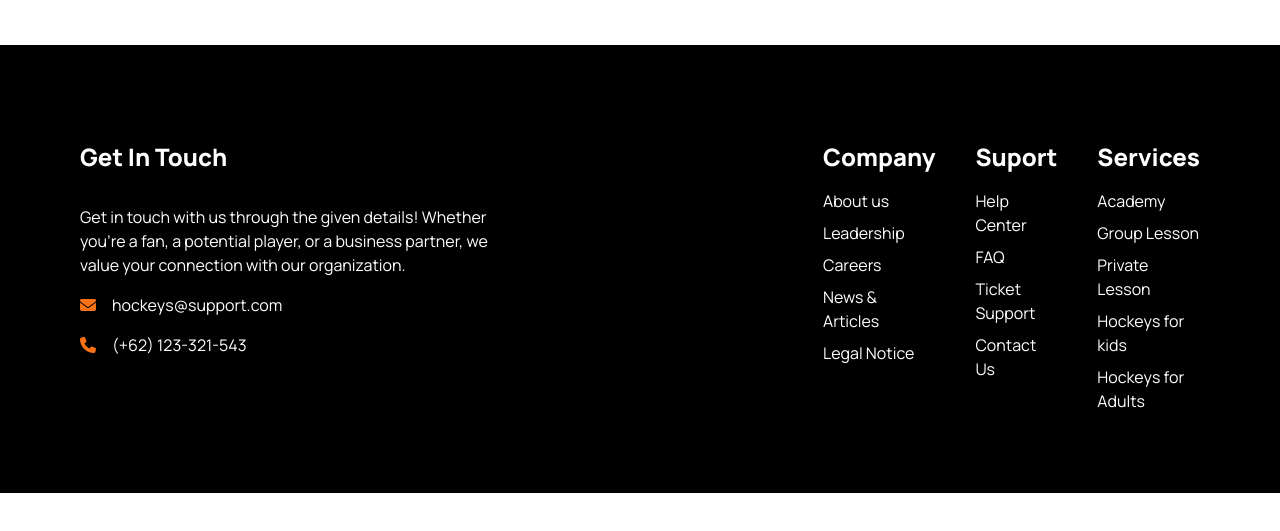
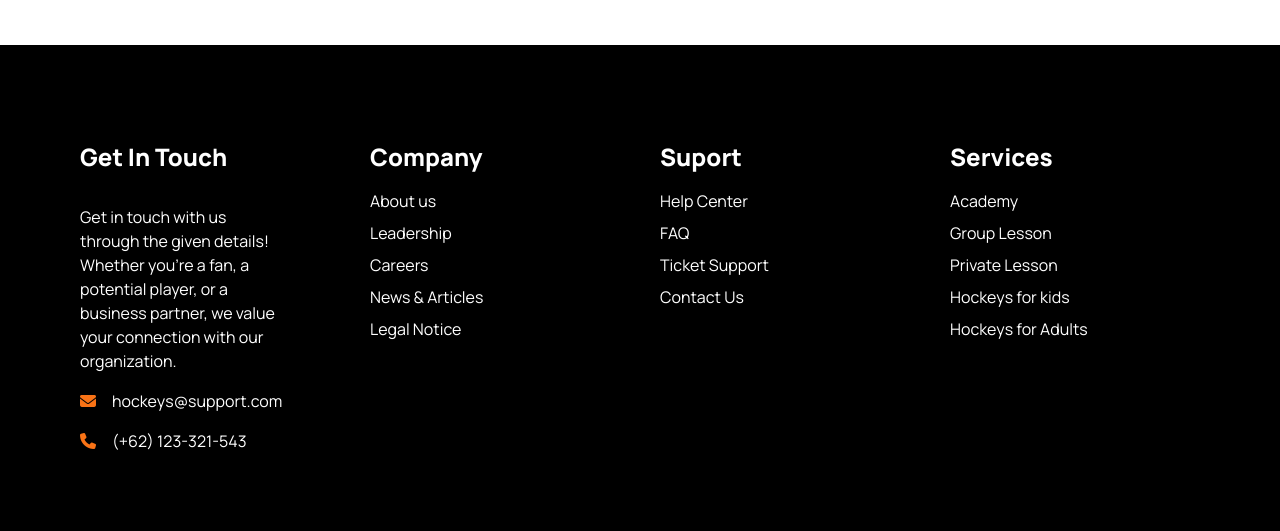
Before and after one commit to mus03/assignment-3-hockeys, a plain HTML site: page index.html in a window 1280 px wide. Shown: the part 5896-6427 px from the top of the page. Before the commit the page ends 6389 px from the top, so only its background shows below. Drawn offline with nearby package versions, Linux system fonts and the light colour scheme.

Commit message:
alignment changes

```diff
--- a/index.html
+++ b/index.html
@@ -526,46 +526,46 @@
     <!-- footer section -->
     <footer class="flex flex-col lg:flex-row justify-evenly gap-8 lg:gap-10 p-5 lg:p-20 bg-black text-white space-y-4">
 
-        <nav class="flex flex-col justify-center items-center lg:justify-start lg:items-start space-y-4">
+        <nav class="flex-1 flex flex-col justify-center items-center lg:justify-start lg:items-start space-y-4">
           <header class="text-2xl font-extrabold my-4">Get In Touch</header>
-          <p class="text-center lg:text-left lg:w-[60%]">Get in touch with us through the given details! Whether you're a fan, a potential player, or a business partner, we value your connection with our organization.</p>
+          <p class="text-center lg:text-left lg:w-[80%]">Get in touch with us through the given details! Whether you're a fan, a potential player, or a business partner, we value your connection with our organization.</p>
           <a class="link link-hover flex items-center gap-4"><i class="fa-solid fa-envelope text-orange-500"></i>hockeys@support.com</a>
           <a class="link link-hover flex items-center gap-4"><i class="fa-solid fa-phone text-orange-500"></i>(+62) 123-321-543</a>
         </nav>
-        <nav class="hidden lg:flex lg:flex-col lg:space-y-2">
+        <nav class="hidden lg:flex-1 lg:flex lg:flex-col lg:justify-start lg:items-start lg:space-y-2">
           <header class="text-2xl font-extrabold mb-2">Company</header>
-          <a class="link link-hover">About us</a>
-          <a class="link link-hover">Leadership</a>
-          <a class="link link-hover">Careers</a>
-          <a class="link link-hover">News & Articles</a>
-          <a class="link link-hover">Legal Notice</a>
+          <a class="link link-hover flex justify-center items-center">About us</a>
+          <a class="link link-hover flex justify-center items-center">Leadership</a>
+          <a class="link link-hover flex justify-center items-center">Careers</a>
+          <a class="link link-hover flex justify-center items-center">News & Articles</a>
+          <a class="link link-hover flex justify-center items-center">Legal Notice</a>
         </nav>
-        <nav class="hidden lg:flex lg:flex-col lg:space-y-2">
+        <nav class="hidden lg:flex-1 lg:flex lg:flex-col lg:justify-start lg:items-start lg:space-y-2">
           <header class="text-2xl font-extrabold mb-2">Suport</header>
-          <a class="link link-hover">Help Center</a>
-          <a class="link link-hover">FAQ</a>
-          <a class="link link-hover">Ticket Support</a>
-          <a class="link link-hover">Contact Us</a>
+          <a class="link link-hover flex justify-center items-center">Help Center</a>
+          <a class="link link-hover flex justify-center items-center">FAQ</a>
+          <a class="link link-hover flex justify-center items-center">Ticket Support</a>
+          <a class="link link-hover flex justify-center items-center">Contact Us</a>
         </nav>
         <!-- for small device -->
         <div class="flex flex-row justify-center items-center gap-12 lg:hidden">
           <nav class="flex flex-col justify-center items-center lg:justify-start lg:items-start space-y-2">
             <header class="text-2xl font-extrabold my-2">Company</header>
-            <a class="link link-hover">About us</a>
-            <a class="link link-hover">Leadership</a>
-            <a class="link link-hover">Careers</a>
-            <a class="link link-hover">News & Articles</a>
-            <a class="link link-hover">Legal Notice</a>
+            <a class="link link-hover flex justify-center items-center">About us</a>
+            <a class="link link-hover flex justify-center items-center">Leadership</a>
+            <a class="link link-hover flex justify-center items-center">Careers</a>
+            <a class="link link-hover flex justify-center items-center">News & Articles</a>
+            <a class="link link-hover flex justify-center items-center">Legal Notice</a>
           </nav>
           <nav class="flex flex-col justify-center items-center lg:justify-start lg:items-start space-y-4">
             <header class="text-2xl font-extrabold my-2">Suport</header>
-            <a class="link link-hover">Help Center</a>
-            <a class="link link-hover">FAQ</a>
-            <a class="link link-hover">Ticket Support</a>
-            <a class="link link-hover">Contact Us</a>
+            <a class="link link-hover flex justify-center items-center ">Help Center</a>
+            <a class="link link-hover flex justify-center items-center ">FAQ</a>
+            <a class="link link-hover flex justify-center items-center ">Ticket Support</a>
+            <a class="link link-hover flex justify-center items-center ">Contact Us</a>
           </nav>
         </div>
-        <nav class="flex flex-col justify-center items-center lg:justify-start lg:items-start space-y-4 lg:space-y-2">
+        <nav class="flex lg:flex-1 flex-col justify-center items-center lg:justify-start lg:items-start space-y-4 lg:space-y-2">
           <header class="text-2xl font-extrabold mb-2">Services</header>
           <a class="link link-hover flex justify-center items-center">Academy</a>
           <a class="link link-hover flex justify-center items-center">Group Lesson</a>
```
